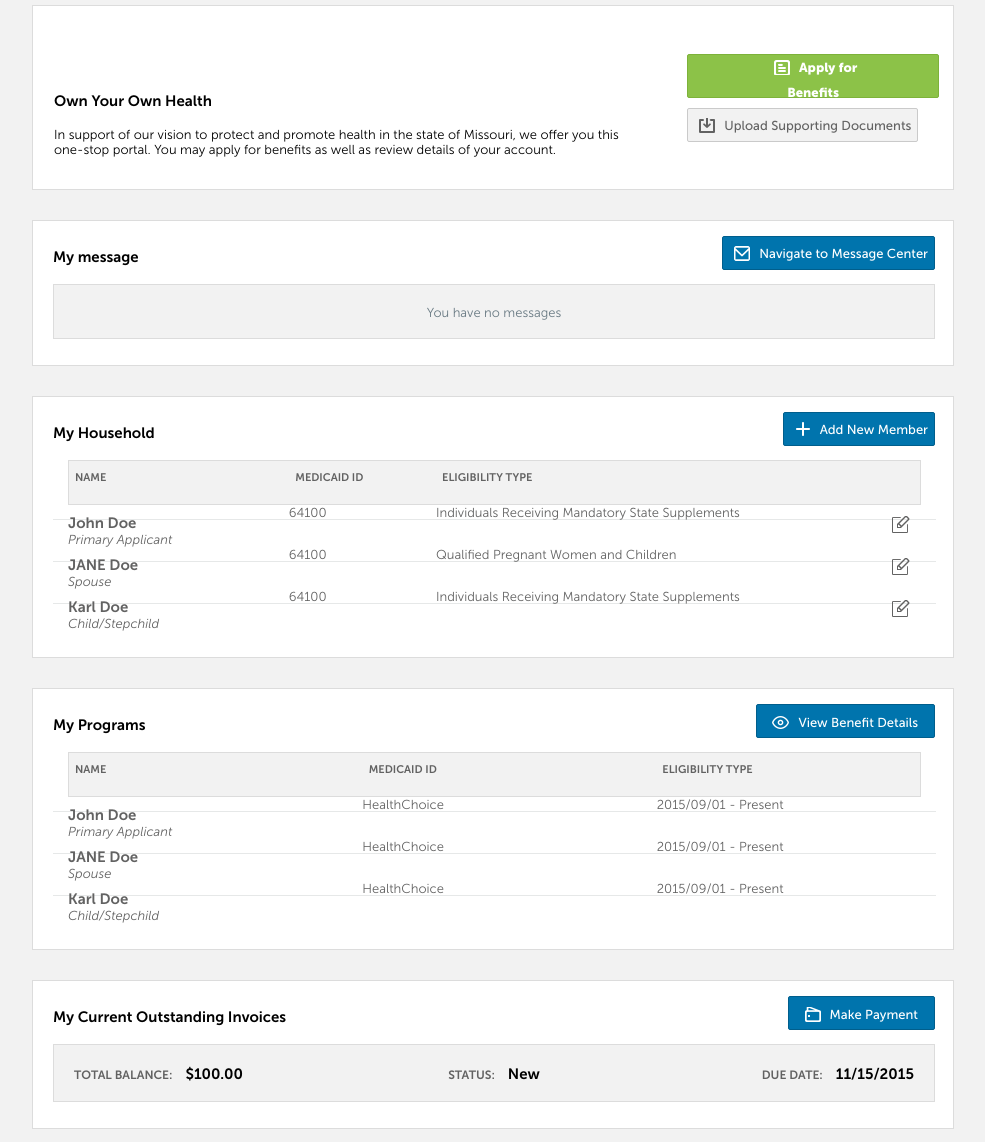
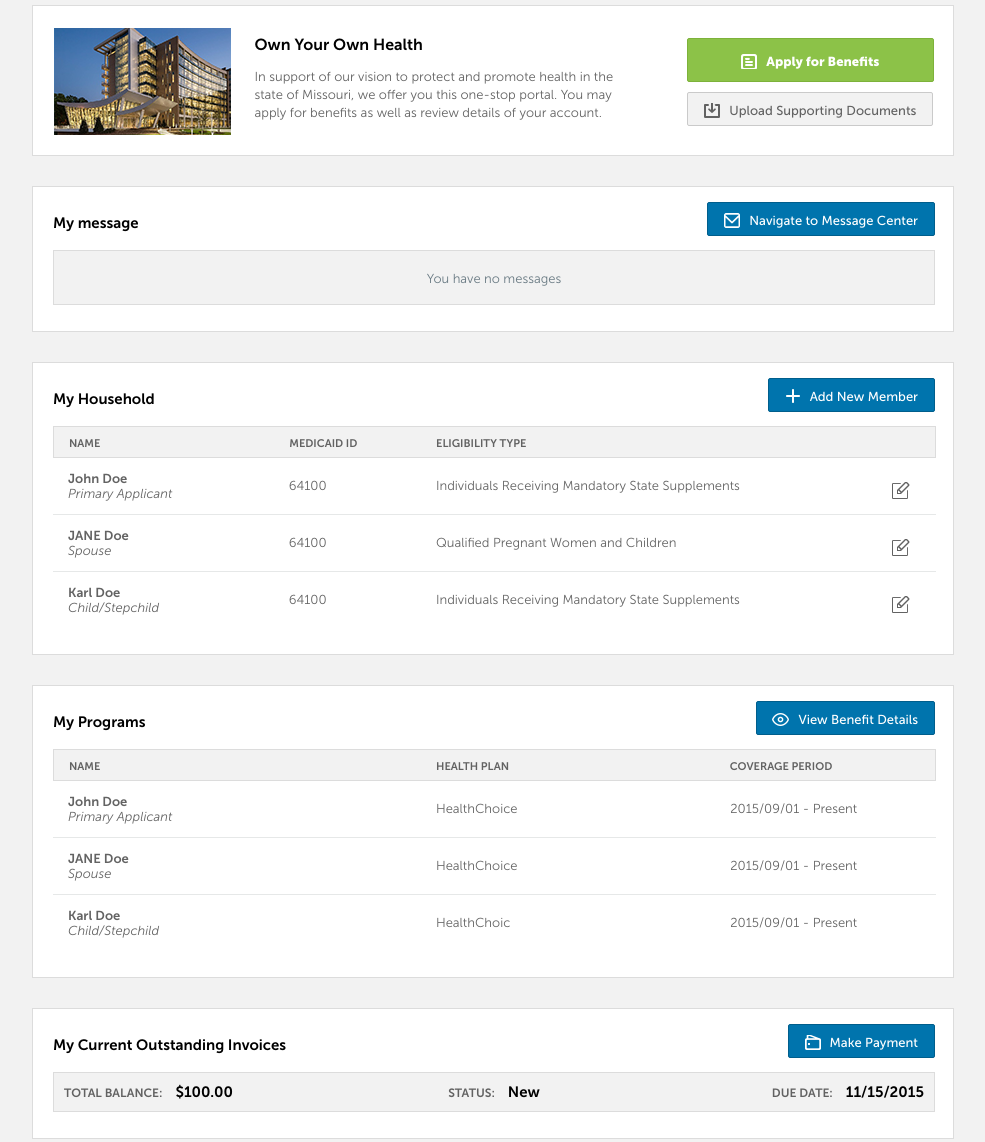
Before and after one commit to deliveryapp/dashboard, a website: page Citizen_Dashboard_alternative.html in a window 1280 px wide. Shown: the part 160-1302 px from the top of the page, without its empty margins (147-1132 px from the left). Drawn offline with nearby package versions, Linux system fonts and the light colour scheme; files that its build step writes are made by us from their sources.

Commit message:
Finish changing

```diff
--- a/Citizen_Dashboard_alternative.html
+++ b/Citizen_Dashboard_alternative.html
@@ -44,30 +44,31 @@
 </div>
 
 <div class="b-dashboard__content">
-    <div class="container b-gen-container b-gen-container__container-pane__citizen-box">
-        <div class="b-gen-container__main-pane row ">
+    <div class="container  b-gen-container__container-pane__citizen-box">
+        <div class="row">
+            <div class="b-gen-presentation">
+                <div class="col-lg-8">
+                    <img src="images/image.png" alt="" class="b-presentation-img">
 
-            <div class="col-lg-8 ">
-                <div class="b-gen-container__main-pane_greeting-img">
-                    <img src="images/mock_Img.png" alt="">
-                </div>
+                    <div class=" b-gen-presentation__owner-description">
+                        <h2 class="b-gen-presentation__owner-description_header">Own Your Own Health</h2>
 
-                <div class="b-gen-container__main-pane_owner-description b-gen-container__main-pane_owner-description__offset">
-                    <h2 class="b-gen-container__main-pane_header">Own Your Own Health</h2>
-
-                    <p class="b-gen-container__main-pane_owner-description_text">In support of our vision to protect and
+                        <p class="b-gen-presentation__owner-description__text-box">In support of our vision to protect
+                            and
                             promote health in the state of Missouri, we offer you this
                             one-stop portal. You may apply for benefits as well as review details of your account.</p>
                     </div>
                 </div>
                 <div class="  col-lg-4 ">
                     <div class="b-gen-container__main-pane_button-container">
-                    <button type="button" class="b-button b-button_green b-button_apply">
-                        <span class="b-button__content b-button__content_icon b-button__content_icon-paper">Apply for Benefits</span>
+                        <button type="button" class="b-button b-button_apply b-button_citizen">
+                            <span class="b-button__content b-button__content_icon b-button__content_icon-paper b-button_general">Apply for Benefits</span>
                         </button>
-                    <button type="button" class="b-button b-button_gray b-button__main-pane__button-container__offset">
-                        <span class="b-button__content b-button__content_icon b-button__content_icon-upload">Upload Supporting Documents</span>
+                        <button type="button"
+                                class="b-button b-button_gray b-button__main-pane__button-container__offset">
+                            <span class="b-button__content b-button__content_icon b-button__content_icon-upload b-button_general">Upload Supporting Documents</span>
                         </button>
+                    </div>
                 </div>
             </div>
         </div>
@@ -79,7 +80,7 @@
             </div>
             <div class="b-gen-container__button-container  col-sm-6 col-md-6 col-lg-6">
                 <button type="button" class="b-button">
-                    <span class="b-button__content b-button__content_icon b-button__content_icon-mail">Navigate to Message Center</span>
+                    <span class="b-button__content b-button__content_icon b-button__content_icon-mail b-button_general">Navigate to Message Center</span>
                 </button>
             </div>
         </div>
@@ -88,37 +89,43 @@
         </div>
     </div>
     <div class="container b-gen-container">
-        <div class="b-gen-container__header-pane row">
+        <div class="row">
+            <div class="b-gen-container__header-pane">
+
                 <div class="b-gen-container__header-heading col-sm-6 col-md-6 col-lg-6">
                     <h2 class="b-gen-container__header-heading-text">My Household</h2>
                 </div>
                 <div class="b-gen-container__button-container col-sm-6 col-md-6 col-lg-6">
                     <button type="button" class="b-button">
-                    <span class="b-button__content b-button__content_icon b-button__content_icon-plus">Add New Member</span>
+                        <span class="b-button__content b-button__content_icon b-button__content_icon-plus b-button_general">Add New Member</span>
                     </button>
+                </div>
             </div>
         </div>
 
         <div class="b-table-container">
+
+            <div class="row">
                 <div class="b-table-container__header-box">
-                <div class="row">
-                    <div class="col-lg-3 b-table-container__table-container__col-heading">name</div>
-                    <div class="col-lg-2 b-table-container__table-container__col-heading">medicaid id</div>
-                    <div class="col-lg-6 b-table-container__table-container__col-heading ">eligibility type</div>
+                    <div class="col-lg-3 ">name</div>
+                    <div class="col-lg-2 ">medicaid id</div>
+                    <div class="col-lg-6  ">eligibility type</div>
                 </div>
             </div>
-            <div class="b-gen-container__table">
-                <div class="row b-table-container__table-container__row">
-                    <div class="b-table-container__table-container__row__dividing-line">
-                        <div class="col-lg-3 b-table-container__table-container__col__vcenter ">
-                            <h2 class="b-gen-container__header-heading-text">John Doe</h2>
+            <div class="row b-table-container__row ">
+                <div class="col-lg-3  ">
+                    <h2 class="b-table__container__content__header-heading-text">John Doe</h2>
                     <i>Primary Applicant</i>
                 </div>
-                        <div class="col-lg-2 b-table-container__table-container__col__vcenter ">
+                <div class="col-lg-2  ">
+                    <div class="b-table__container__content">
                         64100
                     </div>
-                        <div class="col-lg-5 b-table-container__table-container__col__vcenter ">
+                </div>
+                <div class="col-lg-5  ">
+                    <div class="b-table__container__content">
                         Individuals Receiving Mandatory State Supplements
+                    </div>
                 </div>
                 <div class="col-lg-1  pull-right b-gen-container__icon-container ">
                     <div class=" b-button_icon">
@@ -126,18 +133,22 @@
                     </div>
                 </div>
             </div>
-                </div>
-                <div class="row b-table-container__table-container__row">
-                    <div class="b-table-container__table-container__row__dividing-line">
-                        <div class="col-lg-3 b-table-container__table-container__col__vcenter ">
-                            <h2 class="b-gen-container__header-heading-text">JANE Doe</h2>
+            <div class="row b-table-container__row">
+
+                <div class="col-lg-3  ">
+                    <h2 class="b-table__container__content__header-heading-text">JANE Doe</h2>
                     <i>Spouse</i>
                 </div>
-                        <div class="col-lg-2 b-table-container__table-container__col__vcenter ">
+
+                <div class="col-lg-2  ">
+                    <div class="b-table__container__content">
                         64100
                     </div>
-                        <div class="col-lg-5 b-table-container__table-container__col__vcenter ">
+                </div>
+                <div class="col-lg-5  ">
+                    <div class="b-table__container__content">
                         Qualified Pregnant Women and Children
+                    </div>
                 </div>
                 <div class="col-lg-1  pull-right b-gen-container__icon-container ">
                     <div class=" b-button_icon">
@@ -145,25 +156,20 @@
                     </div>
                 </div>
             </div>
-
-                </div>
-                <div class="row b-table-container__table-container__row">
-                    <div class="b-table-container__table-container__row__dividing-line">
-                        <div class="col-lg-3 b-table-container__table-container__name-col b-table-container__table-container__col__vcenter">
-                            <h2 class="b-gen-container__header-heading-text">Karl Doe</h2>
+            <div class="row b-table-container__row">
+                <div class="col-lg-3  ">
+                    <h2 class="b-table__container__content__header-heading-text">Karl Doe</h2>
                     <i>Child/Stepchild</i>
                 </div>
-                        <div class="col-lg-2 b-table-container__table-container__id-col b-table-container__table-container__col__vcenter  ">
+                <div class="col-lg-2   b-table__container__content ">
                     64100
                 </div>
-                        <div class="col-lg-5 b-table-container__table-container__type-col b-table-container__table-container__col__vcenter ">
+                <div class="col-lg-5  b-table__container__content ">
                     Individuals Receiving Mandatory State Supplements
                 </div>
                 <div class="col-lg-1  pull-right b-gen-container__icon-container ">
                     <div class=" b-button_icon">
                         <span class="b-button__content_icon b-button__content_icon-edit"></span>
-                            </div>
-                        </div>
                     </div>
                 </div>
             </div>
@@ -181,59 +187,62 @@
             </div>
         </div>
         <div class="b-table-container">
+
+            <div class="row">
                 <div class="b-table-container__header-box">
-                <div class="row">
-                    <div class="col-lg-4 b-table-container__table-container__col-heading">name</div>
-                    <div class="col-lg-4 b-table-container__table-container__col-heading">medicaid id</div>
-                    <div class="col-lg-4 b-table-container__table-container__col-heading ">eligibility type</div>
+                    <div class="col-lg-5 ">name</div>
+                    <div class="col-lg-4 ">health plan</div>
+                    <div class="col-lg-3  ">coverage period</div>
                 </div>
             </div>
-            <div class="b-gen-container__table">
-                <div class="row b-table-container__table-container__row">
-                    <div class="b-table-container__table-container__row__dividing-line">
-                        <div class="col-lg-4     b-table-container__table-container__col__vcenter ">
-                            <h2 class="b-gen-container__header-heading-text">John Doe</h2>
+            <div class="row b-table-container__row ">
+                <div class="col-lg-5 ">
+                    <h2 class="b-table__container__content__header-heading-text">John Doe</h2>
                     <i>Primary Applicant</i>
                 </div>
-                        <div class="col-lg-4 b-table-container__table-container__col__vcenter ">
+                <div class="col-lg-4  ">
+                    <div class="b-table__container__content">
                         HealthChoice
                     </div>
-                        <div class="col-lg-3 b-table-container__table-container__col__vcenter ">
-                            2015/09/01 - Present
                 </div>
-
-                    </div>
-                </div>
-                <div class="row b-table-container__table-container__row">
-                    <div class="b-table-container__table-container__row__dividing-line">
-                        <div class="col-lg-4 b-table-container__table-container__col__vcenter ">
-                            <h2 class="b-gen-container__header-heading-text">JANE Doe</h2>
-                            <i>Spouse</i>
-                        </div>
-                        <div class="col-lg-4 b-table-container__table-container__col__vcenter ">
-                            HealthChoice
-                        </div>
-                        <div class="col-lg-3 b-table-container__table-container__col__vcenter ">
+                <div class="col-lg-3  ">
+                    <div class="b-table__container__content">
                         2015/09/01 - Present
                     </div>
                 </div>
 
             </div>
-                <div class="row b-table-container__table-container__row">
-                    <div class="b-table-container__table-container__row__dividing-line">
-                        <div class="col-lg-4 b-table-container__table-container__name-col b-table-container__table-container__col__vcenter">
-                            <h2 class="b-gen-container__header-heading-text">Karl Doe</h2>
+            <div class="row b-table-container__row">
+
+                <div class="col-lg-5 ">
+                    <h2 class="b-table__container__content__header-heading-text">JANE Doe</h2>
+                    <i>Spouse</i>
+                </div>
+
+                <div class="col-lg-4  ">
+                    <div class="b-table__container__content">
+                        HealthChoice
+                    </div>
+                </div>
+                <div class="col-lg-3  ">
+                    <div class="b-table__container__content">
+                        2015/09/01 - Present
+                    </div>
+                </div>
+
+            </div>
+            <div class="row b-table-container__row">
+                <div class="col-lg-5  ">
+                    <h2 class="b-table__container__content__header-heading-text">Karl Doe</h2>
                     <i>Child/Stepchild</i>
                 </div>
-                        <div class="col-lg-4 b-table-container__table-container__id-col b-table-container__table-container__col__vcenter  ">
-                            HealthChoice
+                <div class="col-lg-4   b-table__container__content ">
+                    HealthChoic
                 </div>
-                        <div class="col-lg-3 b-table-container__table-container__type-col b-table-container__table-container__col__vcenter ">
+                <div class="col-lg-3   b-table__container__content ">
                     2015/09/01 - Present
                 </div>
 
-                    </div>
-                </div>
             </div>
         </div>
     </div>
@@ -248,7 +257,7 @@
                 </button>
             </div>
         </div>
-        <div class=" b-gen-container__container-pane b-gen-container__container-pane__payment_font-style ">
+        <div class=" b-gen-container__invoice__box b-gen-container__container-pane__payment_font-style ">
             <div class="row">
                 <div class="col-lg-4 text-left">
                     <span class="text-uppercase">Total Balance:</span>
@@ -272,7 +281,7 @@
             </div>
             <div class="b-gen-container__button-container  col-sm-6 col-md-6 col-lg-6">
                 <button type="button" class="b-button">
-                    <span class="b-button__content b-button__content_icon b-button__content_icon-upload_w">Upload Supporting Documents</span>
+                    <span class="b-button__content b-button__content_icon b-button__content_icon-upload_w b-button_general">Upload Supporting Documents</span>
                 </button>
             </div>
         </div>
--- a/scss/_gen-container.scss
+++ b/scss/_gen-container.scss
@@ -103,7 +103,7 @@
   border-bottom: 1px solid #e6e8e8;
 }
 
-.b-table-container__table-container__row__dividing-line :last-child {
+.b-table-container__table-container__row__dividing-line:last-child {
   border: none;
 }
 
@@ -205,3 +205,9 @@
 .b-button_icon{
   padding: 5px 0 0 10px;
 }
+.b-gen-container__invoice__box {
+  margin-top: 14px;
+  background-color: #f2f2f2;
+  border: 1px solid #dcdcdc;
+  padding:  10px ;
+}
```
Also changed, not shown: Citizen_Dashboard.html (+0 -6 lines). Lines whose indentation alone changed are shown as unchanged.
